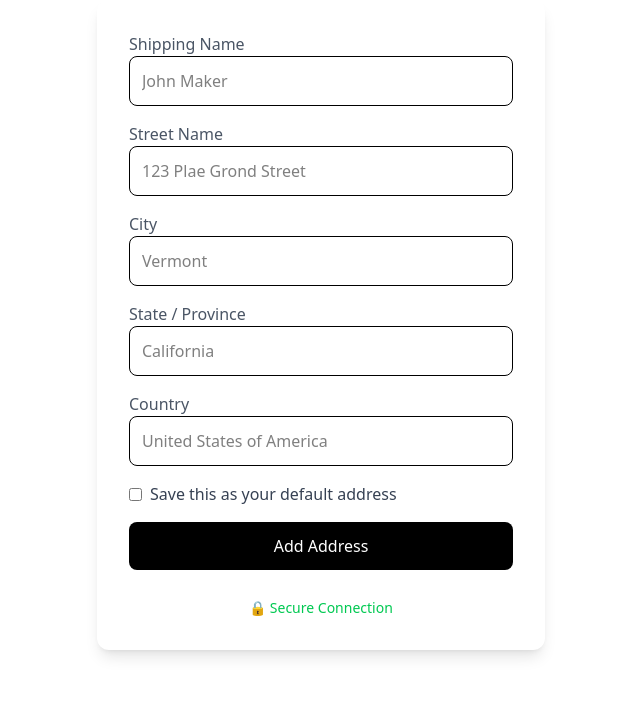
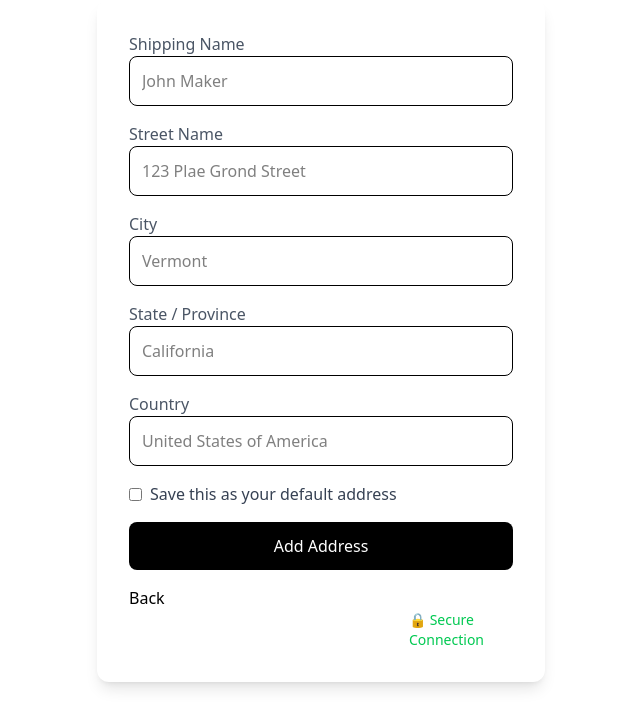
Before and after one commit to Delight-hub-hub/Commerce, a React (Vite) app in the folder e-commerce-store/: page /addressForm in a window 1280 px wide. Shown: the top 728 px of the page, without its empty margins (319-959 px from the left). Built offline with nearby package versions, Linux system fonts and the light colour scheme.

Commit message:
Added a link

```diff
--- a/e-commerce-store/src/components/AddressForm.jsx
+++ b/e-commerce-store/src/components/AddressForm.jsx
@@ -2,6 +2,7 @@
 import React from "react";
 import { useSelector, useDispatch } from "react-redux";
 import { updateField, saveAddress } from "../store/addressSlice";
+import {Link} from "react-router-dom";
 
 
 const AddressForm = () => {
@@ -91,10 +92,21 @@ const AddressForm = () => {
         >
           Add Address
         </button>
+        <div classsName="flex flex-col ">
+          <div className="flex">
+            <Link to="/checkout">
+            <p className="flex justify-start">Back</p>
+            </Link>
 
-        <p className="text-center text-green-500 text-sm mt-3">
+          </div>
+          <div className="flex justify-end text-green-500 text-sm ml-70">
+
           🔒 Secure Connection
-        </p>
+
+          </div>
+
+        </div>
+
       </form>
     </div>
   );
```
